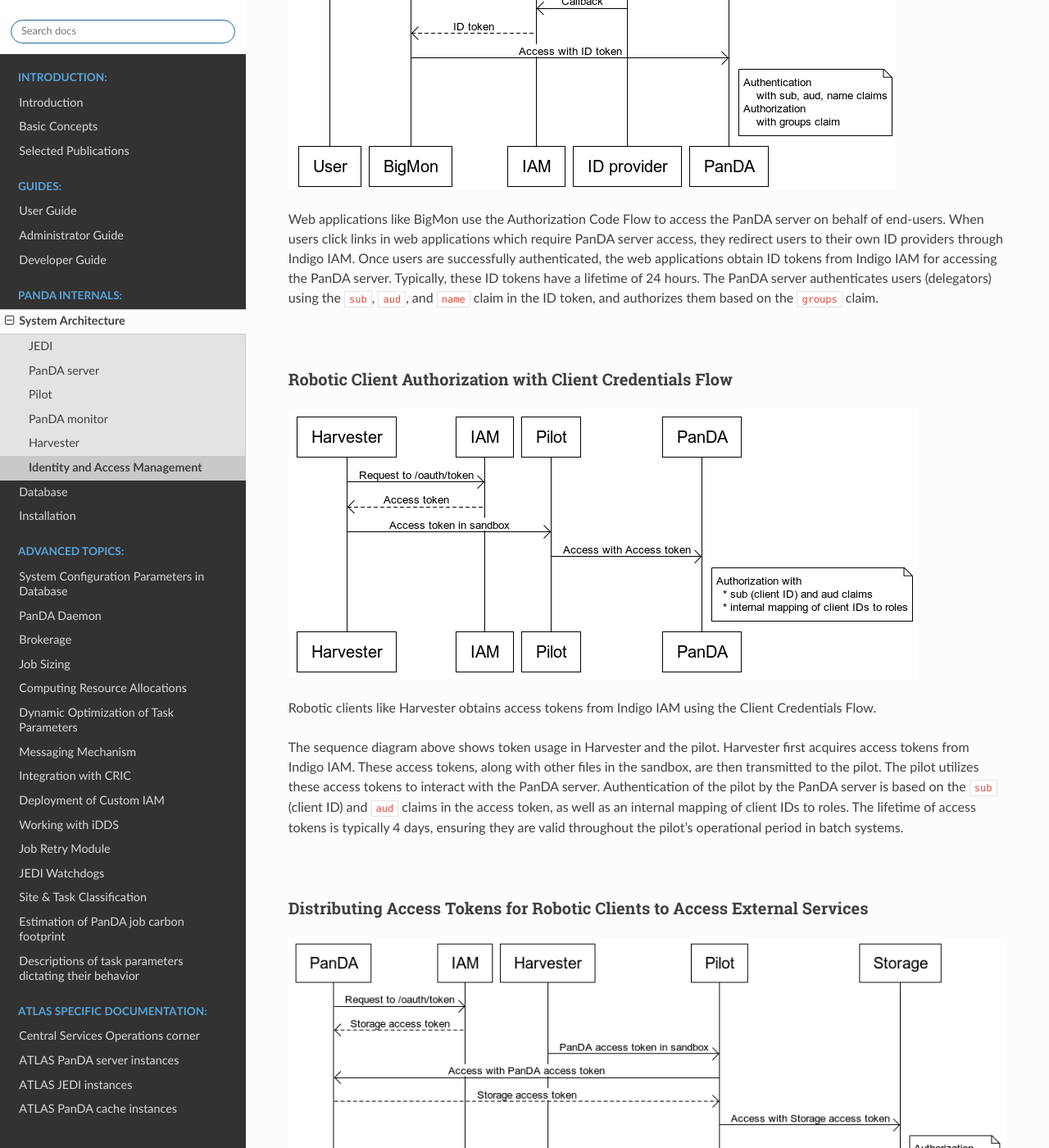
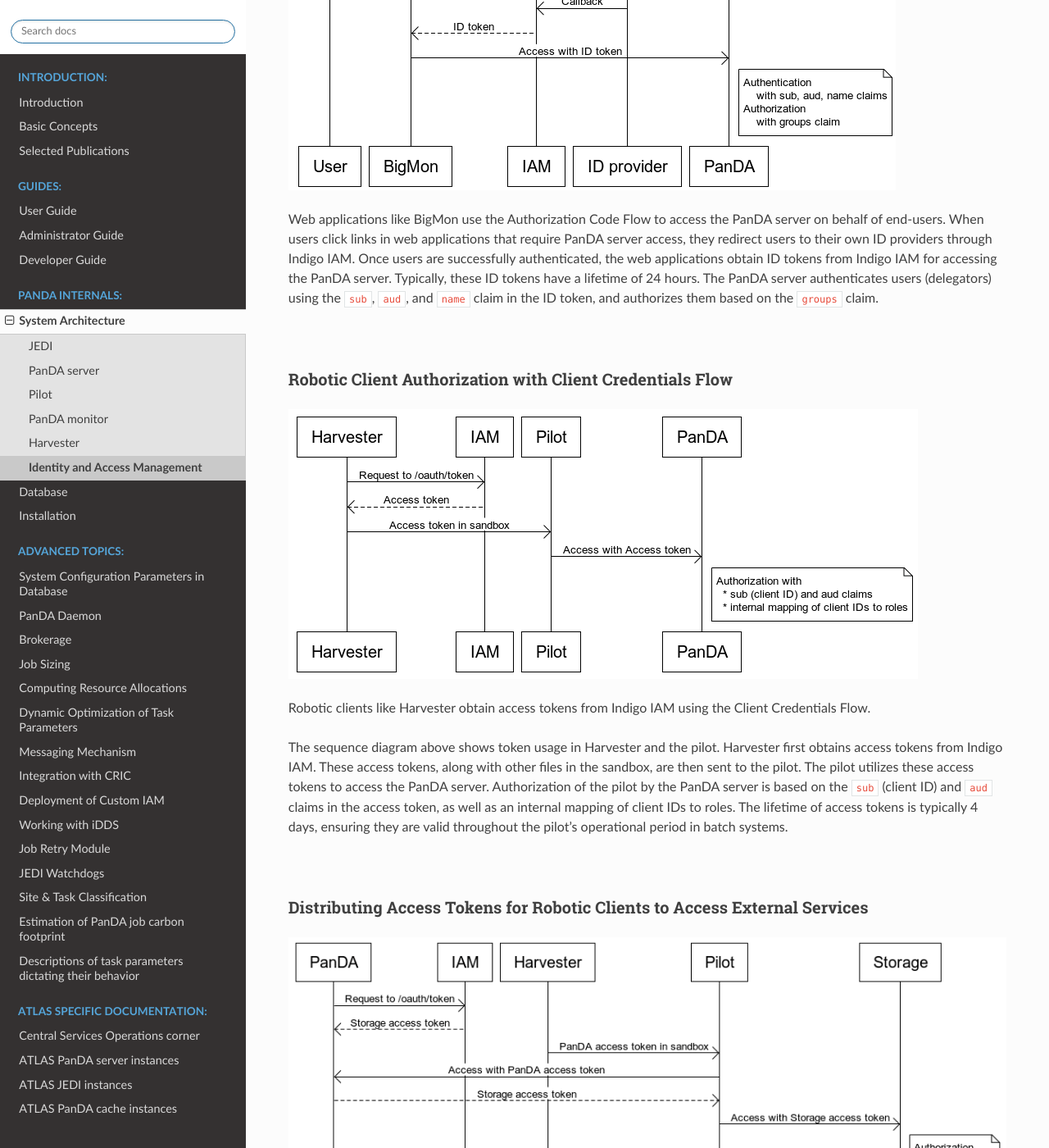
Before and after one commit to PanDAWMS/panda-docs, a Sphinx documentation site: the page built from docs/source/architecture/iam.rst, in a window 1280 px wide and 1400 px high, scrolled down 2749 px. Shown: the whole window at 82% size. Built offline with Sphinx 7.4.7 and the Read the Docs theme 2.0.0, drawn with Linux system fonts in a browser that asks for light colours; pages that are not in the unit, such as notebooks, are missing from menus; some of the changed text lies outside the part shown.

Commit message:
Update iam.rst

```diff
--- a/docs/source/architecture/iam.rst
+++ b/docs/source/architecture/iam.rst
@@ -51,7 +51,7 @@
 When users run panda-client tools like ``pathena`` and ``prun`` in console terminals, the tools prompt
 users to authenticate themselves by visiting links in their web browsers.
 Users are redirected to their own ID providers, and after successful authentication,
-those tools obtain ID tokens from Indigo IAM for accessing the PanDA server.
+those tools obtain ID tokens from Indigo IAM to access the PanDA server.
 Typically, these ID tokens have a lifetime of 24 hours, reducing the need for frequent browser sessions.
 The PanDA server authenticates end-users using the ``sub``, ``aud``, and ``name`` claims in the ID token,
 and authorizes them based on the ``groups`` claim.
@@ -65,7 +65,7 @@
 
 Web applications like BigMon use the Authorization Code Flow to access the PanDA server
 on behalf of end-users.
-When users click links in web applications which require PanDA server access,
+When users click links in web applications that require PanDA server access,
 they redirect users to their own ID providers through Indigo IAM.
 Once users are successfully authenticated, the web applications obtain ID tokens from Indigo IAM
 for accessing the PanDA server.
@@ -80,12 +80,12 @@
 
 .. figure:: images/pilot_auth.png
 
-Robotic clients like Harvester obtains access tokens from Indigo IAM using the Client Credentials Flow.
+Robotic clients like Harvester obtain access tokens from Indigo IAM using the Client Credentials Flow.
 
 The sequence diagram above shows token usage in Harvester and the pilot.
-Harvester first acquires access tokens from Indigo IAM. These access tokens, along with other files
-in the sandbox, are then transmitted to the pilot. The pilot utilizes these access tokens to interact
-with the PanDA server. Authentication of the pilot by the PanDA server is based on the ``sub`` (client ID)
+Harvester first obtains access tokens from Indigo IAM. These access tokens, along with other files
+in the sandbox, are then sent to the pilot. The pilot utilizes these access tokens to access
+the PanDA server. Authorization of the pilot by the PanDA server is based on the ``sub`` (client ID)
 and ``aud`` claims in the access token, as well as an internal mapping of client IDs to roles.
 The lifetime of access tokens is typically 4 days, ensuring they are valid throughout the pilot's
 operational period in batch systems.
@@ -99,8 +99,8 @@
 
 The PanDA server has the capability to centrally renew access tokens and distribute them to robotic
 clients. This is typically useful in reducing the frequency of token renewal with Indigo IAM,
-especially when numerous robotic clients are running and they use short-lived access tokens for
-accessing external services.
+especially when numerous robotic clients are running and they use short-lived access tokens to
+access external services.
 
 The sequence diagram above shows the process of renewing and utilizing short-lived access tokens.
 The PanDA server periodically obtains new access tokens from Indigo IAM with the Client Credentials Flow.
```
